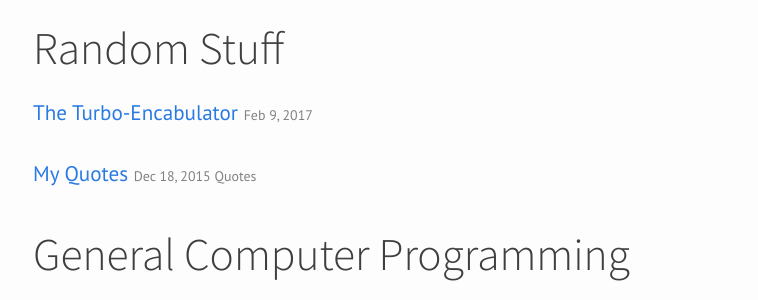
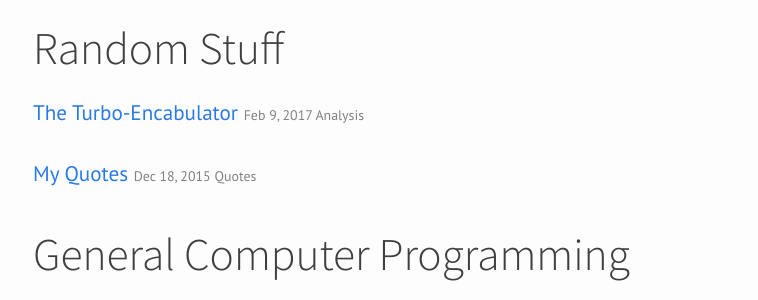
Before and after one commit to The-Ofek-Foundation/blog, a Jekyll site: the page built from index.html, in a window 1280 px wide. Shown: the part 610-910 px from the top of the page, without its empty margins (237-995 px from the left). Built offline with Jekyll 4.4.1, drawn with Linux system fonts in a browser that asks for light colours; comment, search, counter and statistics services are not loaded.

Commit message:
Forget to save subcategories.yml

```diff
--- a/_data/subcategories.yml
+++ b/_data/subcategories.yml
@@ -14,3 +14,5 @@
   name: Extensions
 - slug: java
   name: Java
+- slug: analysis
+  name: Analysis
```
